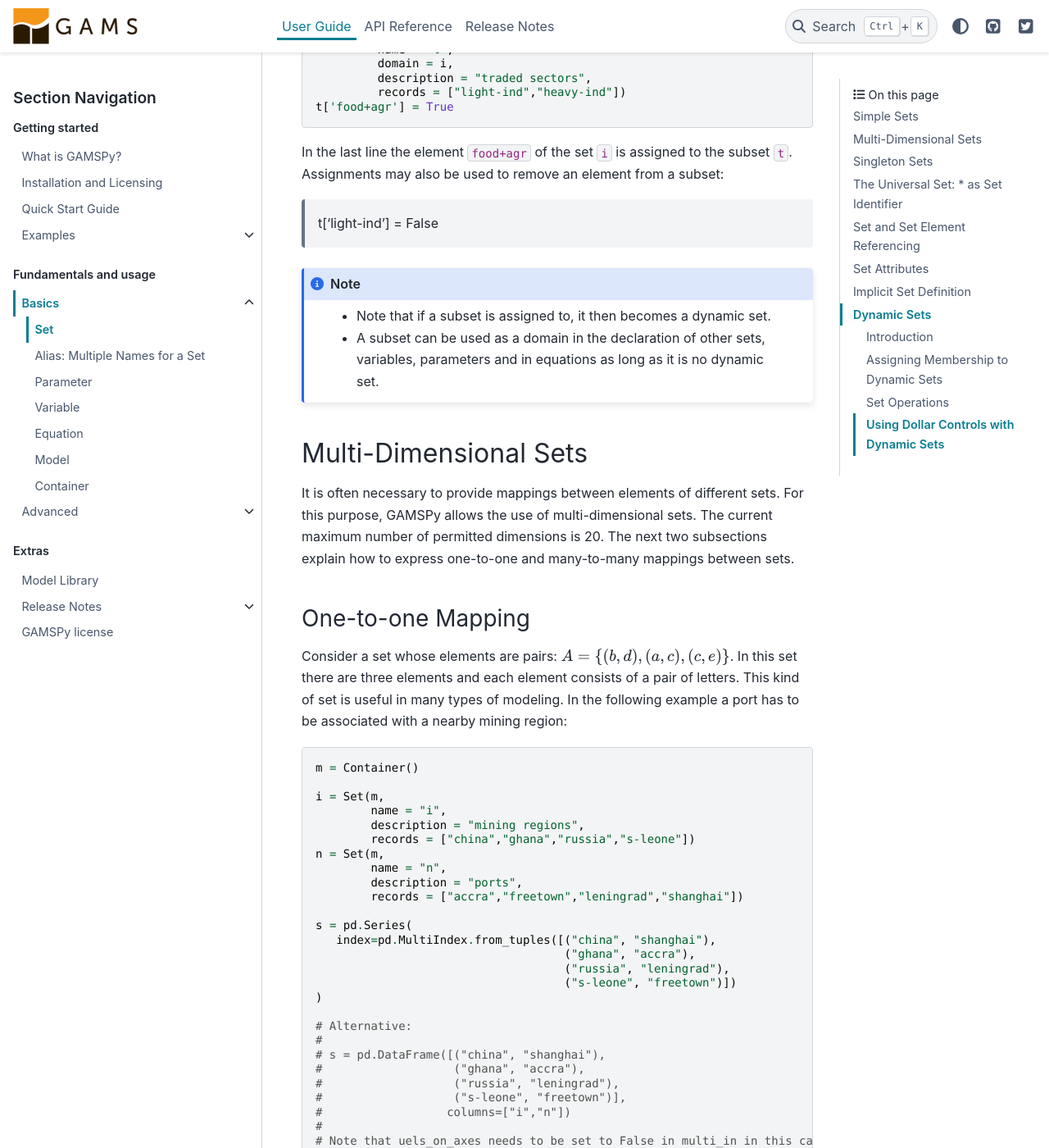
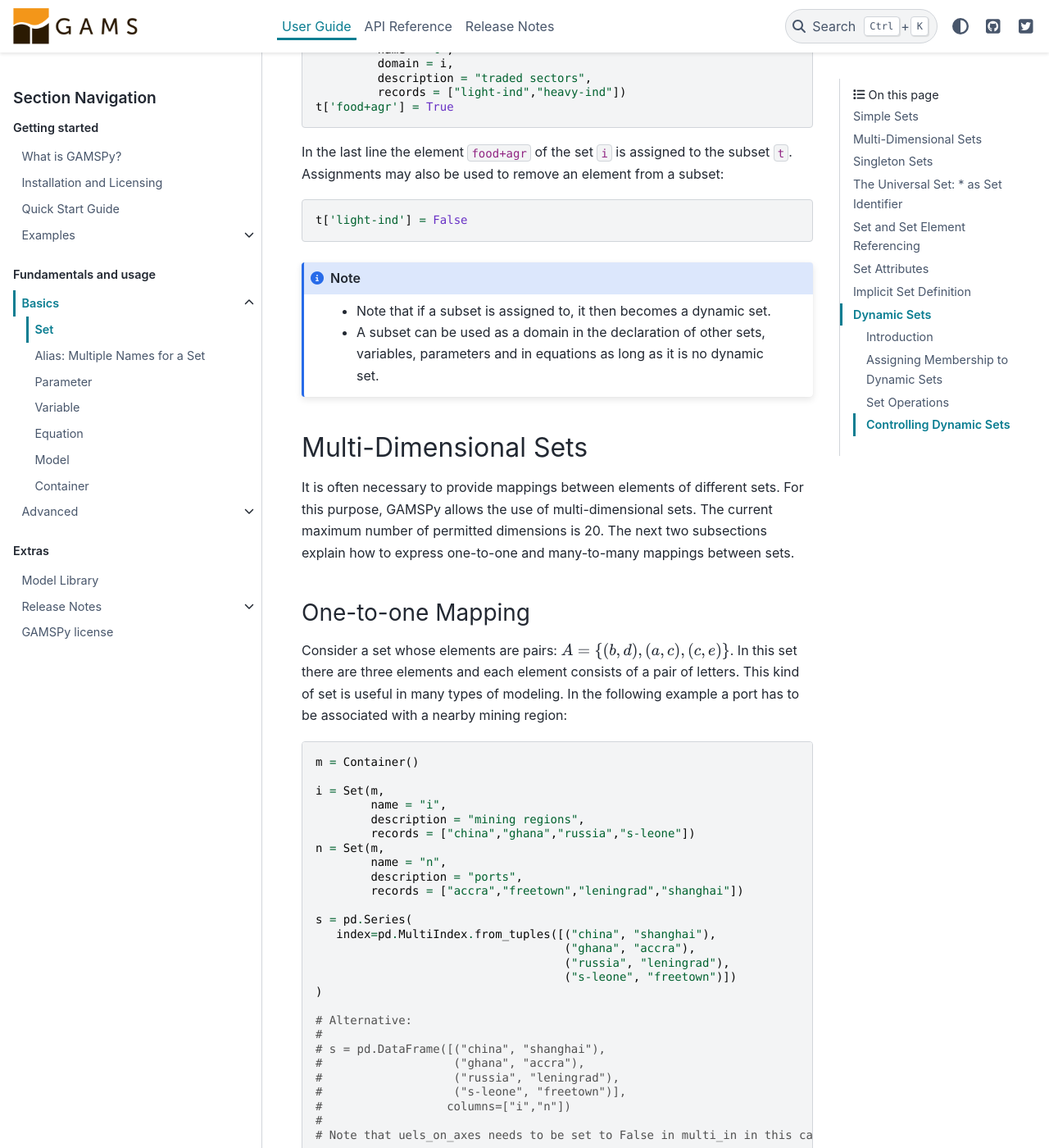
Before and after one commit to GAMS-dev/gamspy, a Sphinx documentation site: the page built from docs/user/set.rst, in a window 1280 px wide and 1400 px high, scrolled down 2968 px. Shown: the whole window at 82% size. Built offline with Sphinx 7.4.7 and the PyData theme 0.15.4, drawn with Linux system fonts in a browser that asks for light colours; pages that are not in the unit, such as notebooks, are missing from menus; some of the changed text lies outside the part shown.

Commit message:
Minor changes

```diff
--- a/docs/user/set.rst
+++ b/docs/user/set.rst
@@ -132,7 +132,7 @@
     t['food+agr'] = True
 
 In the last line the element ``food+agr`` of the set ``i`` is assigned to the subset
-``t``. Assignments may also be used to remove an element from a subset:
+``t``. Assignments may also be used to remove an element from a subset: ::
 
     t['light-ind'] = False
 
@@ -861,5 +864,5 @@
     For examples see section "Conditional Indexed Operations with Dynamic Sets" below.
 
 
-Using Dollar Controls with Dynamic Sets
-----------------------------------------
+Controlling Dynamic Sets
+-------------------------
```
Also changed, not shown: other parts of docs/user/set.rst (+19 -16 lines).
